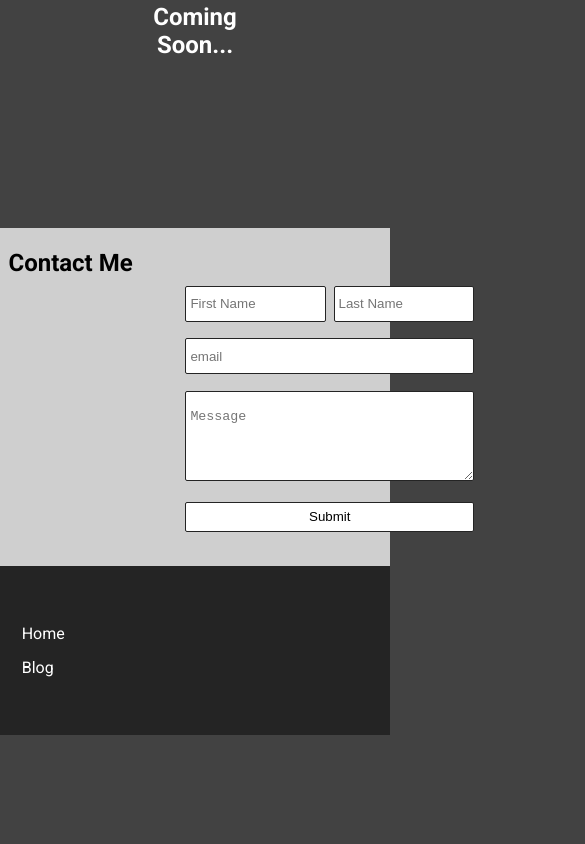
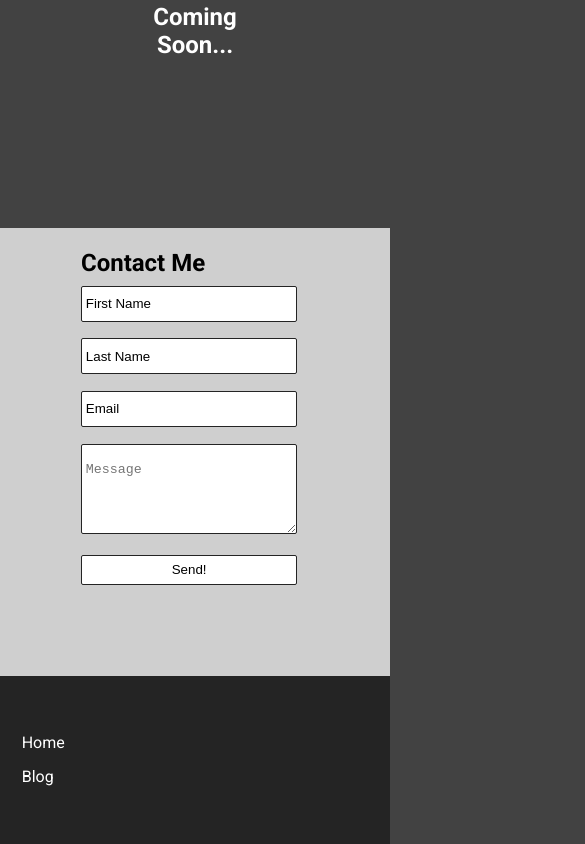
Before and after one commit to WesleyMcGhee/wmmcghee, a Vue app: page / in a window 390 px wide. Shown: the part 1100-1944 px from the top of the page, 585 px wide, since content can reach past the window. Before the commit the page ends 1835 px from the top, so only its background shows below. Built offline with nearby package versions, Linux system fonts and the light colour scheme; some icons are missing; a web font is replaced by a local one.

Commit message:
fixed styling

```diff
--- a/src/components/Contact-Section.vue
+++ b/src/components/Contact-Section.vue
@@ -1,15 +1,13 @@
 <template>
   <section class="contact-section">
-    <div class="contact-con">
-    <h1 class="contact-header">Contact Me</h1>
     <form class="contact-form">
-      <input class="half-input input" placeholder="First Name" />
-      <input class="half-input input" placeholder="Last Name" />
-      <input class="full-input input" placeholder="email" type="Email" />
+      <h1 class="contact-header">Contact Me</h1>
+      <input class="half-input input" placeholder="First Name" value="First Name" />
+      <input class="half-input input" placeholder="Last Name" value="Last Name" />
+      <input class="full-input input" placeholder="email" value="Email" />
       <textarea class="textarea input" placeholder="Message"></textarea>
-      <input class="contact-submit" type="submit" placeholder="Send!" />
+      <input class="contact-submit" type="submit" value="Send!" />
     </form>
-    </div>
   </section>
 </template>
 
@@ -17,7 +15,7 @@
   .contact-section {
     background-color: #cfcfcf;
     color: black;
-    height: 40vh;
+    height: 45vh;
     padding: 2.5vh 0;
   }
 
@@ -31,7 +29,7 @@
   }
 
   .contact-form {
-    width: 80vw;
+    width: 60vw;
     margin: 0 auto;
   }
 
@@ -72,4 +70,14 @@
    background-color: #242424;
    color: white;
   }
+
+  @media (max-width: 820px) {
+    .contact-section {
+      height: 53vh;
+    }
+
+    .half-input {
+      width: 92.5%;
+    }
+  }
 </style>
```
